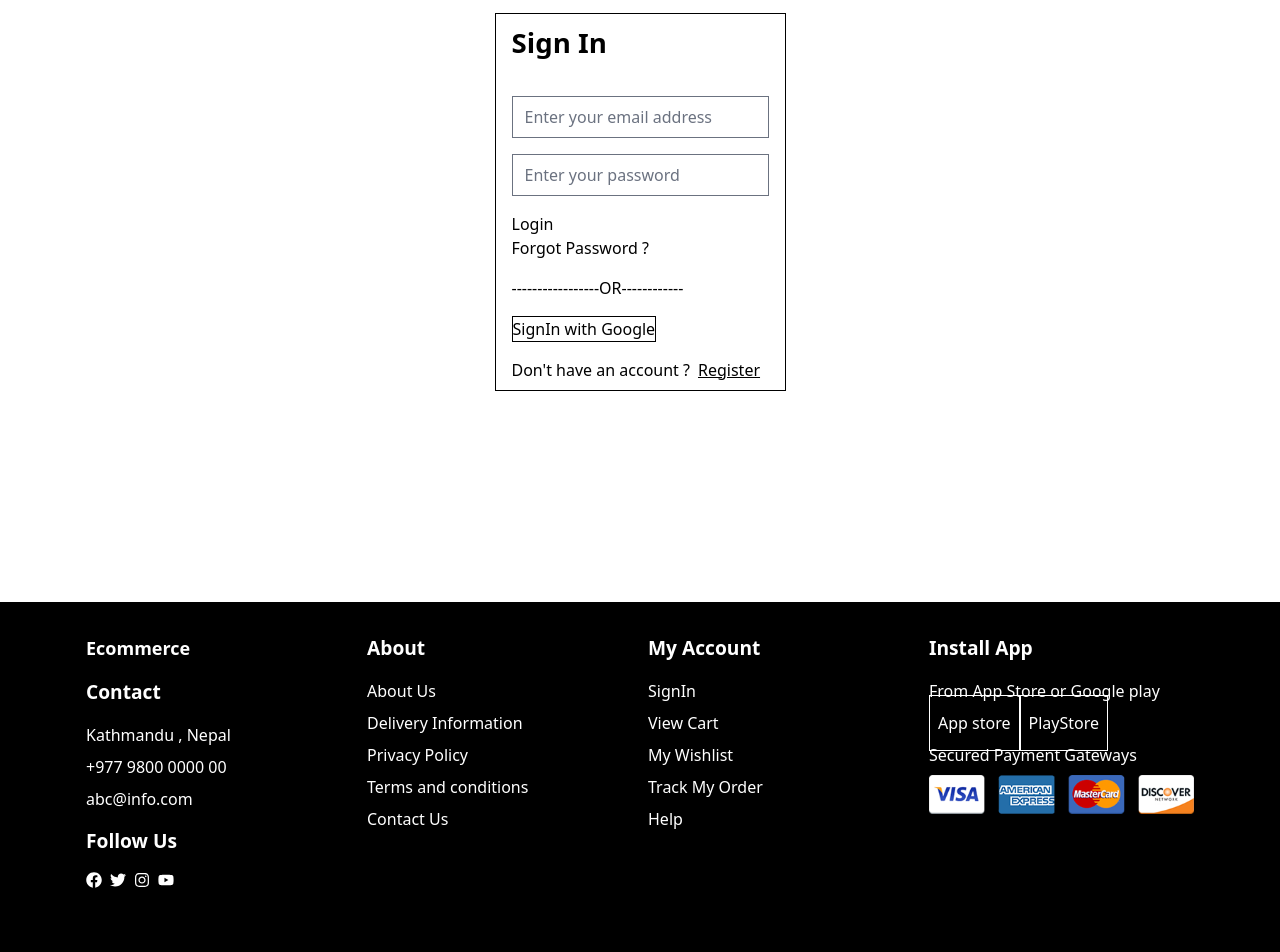
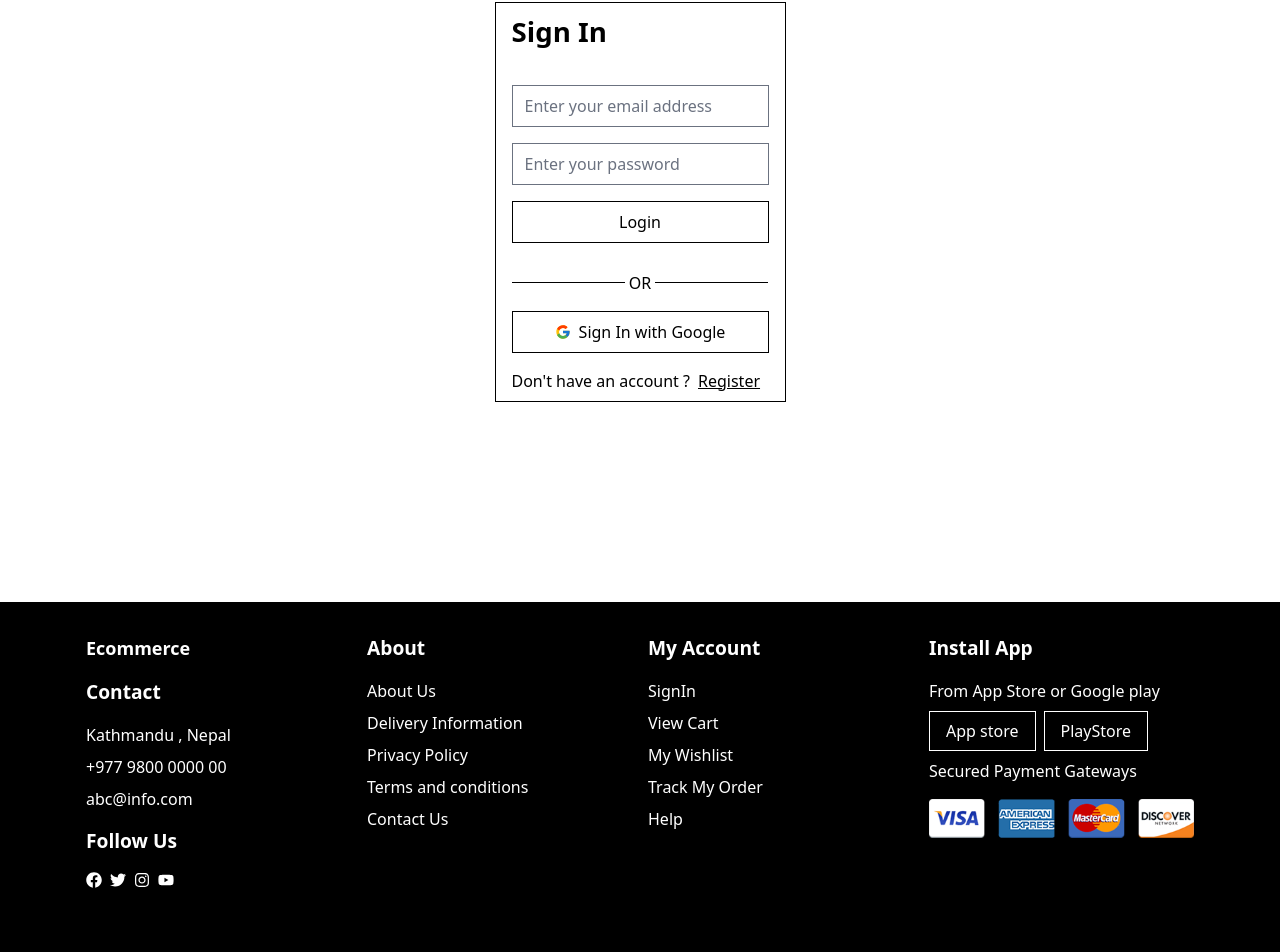
Before and after one commit to Bijaym095/Ecommerce, a React (Vite) app: page /signin in a window 1280 px wide. Shown: the part 298-1250 px from the top of the page. Built offline with nearby package versions, Linux system fonts and the light colour scheme; no server answers.

Commit message:
:lipstick: Styled and updated UI

```diff
--- a/src/common/Footer.tsx
+++ b/src/common/Footer.tsx
@@ -1,5 +1,5 @@
 import { FC } from "react";
-import { Link, NavLink } from "react-router-dom";
+import { NavLink } from "react-router-dom";
 
 import { FaFacebook, FaInstagram, FaTwitter, FaYoutube } from "react-icons/fa";
 
@@ -8,6 +8,8 @@ import Cards from "../assets/images/cards.png";
 import Container from "../common/Container";
 
 const Footer: FC = () => {
+  // todo:  Style google play button and appstore button
+
   const footerTitleStyles = "font-bold text-[1.2rem] capitalize mb-4";
 
   return (
@@ -115,11 +117,11 @@ const Footer: FC = () => {
         <div>
           <h5 className={`${footerTitleStyles}`}>Install App</h5>
 
-          <p className="mb-2">From App Store or Google play</p>
+          <p className="mb-4">From App Store or Google play</p>
 
-          <div className="mb-2">
+          <div className="mb-4 space-x-2">
             <NavLink
-              className="border border-white px-2 py-4"
+              className="border border-white px-4 py-2"
               type="button"
               role="button"
               target="_blank"
@@ -129,7 +131,7 @@ const Footer: FC = () => {
             </NavLink>
 
             <NavLink
-              className="border border-white px-2 py-4"
+              className="border border-white px-4 py-2"
               type="button"
               role="button"
               target="_blank"
@@ -139,7 +141,7 @@ const Footer: FC = () => {
             </NavLink>
           </div>
 
-          <p className="mb-2">Secured Payment Gateways</p>
+          <p className="mb-4">Secured Payment Gateways</p>
 
           <img src={`${Cards}`} alt="cards-alt" />
         </div>
--- a/src/common/Navbar.tsx
+++ b/src/common/Navbar.tsx
@@ -1,4 +1,4 @@
-import { FC, useState } from "react";
+import { useState } from "react";
 import { NavLink } from "react-router-dom";
 import { clsx } from "clsx";
 
@@ -8,7 +8,7 @@ import { FaBars } from "react-icons/fa";
 
 import Container from "../common/Container";
 
-const Navbar: FC = () => {
+const Navbar: React.FC = () => {
   const [isToggled, setIsToggled] = useState<boolean>(false);
 
   const handleToggleNav = () => {
--- a/src/common/ProductCard.tsx
+++ b/src/common/ProductCard.tsx
@@ -1,4 +1,4 @@
-import { FC, useContext } from "react";
+import { useContext } from "react";
 import { useNavigate, Link } from "react-router-dom";
 
 import { AiFillStar } from "react-icons/ai";
@@ -16,13 +16,16 @@ interface ProductCardInterface {
   details: ProductCardDataInterface;
 }
 
-const ProductCard: FC<ProductCardInterface> = ({ details }) => {
+const ProductCard: React.FC<ProductCardInterface> = ({ details }) => {
   const navigate = useNavigate();
   const { user } = useContext(AuthContext);
 
+  //! Handling Addtocart function in case user is logged in or not
+
   const handleAddProductCard = () => {
     if (user) {
-      console.log(user);
+      navigate("/");
+      console.log("Hello world");
     } else {
       navigate("signin");
     }
@@ -30,14 +33,16 @@ const ProductCard: FC<ProductCardInterface> = ({ details }) => {
 
   const getStars = (num: number) => {
     let stars = [];
+
     for (let i = 0; i < num; i++) {
       stars.push(<AiFillStar key={i} />);
     }
+
     return stars;
   };
 
   return (
-    <article className="mb-6 rounded-lg bg-gray-200 p-6 duration-300 hover:shadow-lg">
+    <article className="mb-6 rounded-lg border border-black p-6 duration-300 hover:shadow-lg">
       <div className="mb-2">
         <picture>
           <img
--- a/src/components/Banners.tsx
+++ b/src/components/Banners.tsx
@@ -1,4 +1,3 @@
-import { FC } from "react";
 import { Link } from "react-router-dom";
 
 import Container from "../common/Container";
@@ -16,7 +15,7 @@ interface BannerContentInterface {
   linkTo: string;
 }
 
-const Banners: FC = () => {
+const Banners: React.FC = () => {
   const BANNER_CONTENTS: BannerContentInterface[] = [
     {
       thumbnailImageSrc: BannerImage1,
--- a/src/components/FeaturedProduct.tsx
+++ b/src/components/FeaturedProduct.tsx
@@ -1,11 +1,9 @@
-import { FC } from "react";
-
 import Container from "../common/Container";
 import ProductCard, { ProductCardDataInterface } from "../common/ProductCard";
 
 import ProductImage1 from "../assets/images/banner-2.jpeg";
 
-const FeaturedProduct: FC = () => {
+const FeaturedProduct: React.FC = () => {
   const FEATURED_PRODUCT_DATA: ProductCardDataInterface[] = [
     {
       imgSrc: ProductImage1,
--- a/src/components/Hero.tsx
+++ b/src/components/Hero.tsx
@@ -1,4 +1,3 @@
-import { FC } from "react";
 import { NavLink } from "react-router-dom";
 
 import { Swiper, SwiperSlide } from "swiper/react";
@@ -19,7 +18,7 @@ interface SlideInterface {
   imgSrc: string;
 }
 
-const Hero: FC = () => {
+const Hero: React.FC = () => {
   const HERO_SLIDES_DETAILS: SlideInterface[] = [
     {
       title: "Spring / Summer Collection 2023",
--- a/src/main.tsx
+++ b/src/main.tsx
@@ -1,10 +1,16 @@
 import React from "react";
 import ReactDOM from "react-dom/client";
+
 import App from "./App";
+
 import "./assets/styles/index.css";
+
+import AuthState from "./context/Auth/AuthState";
 
 ReactDOM.createRoot(document.getElementById("root") as HTMLElement).render(
   <React.StrictMode>
-    <App />
+    <AuthState>
+      <App />
+    </AuthState>
   </React.StrictMode>
 );
--- a/src/pages/Signin.tsx
+++ b/src/pages/Signin.tsx
@@ -1,7 +1,9 @@
-import { FC, useContext, useEffect } from "react";
-import { Link } from "react-router-dom";
+import { useContext, useEffect } from "react";
+import { Link, Navigate } from "react-router-dom";
 
 import { SubmitHandler, useForm } from "react-hook-form";
+
+import { FcGoogle } from "react-icons/fc";
 
 import {
   GoogleAuthProvider,
@@ -19,7 +21,7 @@ interface LoginValues {
   password: string;
 }
 
-const Signin: FC = () => {
+const Signin: React.FC = () => {
   const { setUser } = useContext(AuthContext);
   const { register, handleSubmit, reset } = useForm<LoginValues>();
 
@@ -45,7 +47,7 @@ const Signin: FC = () => {
       const result = await signInWithPopup(auth, provider);
       console.log("Created a user with GooglePopUp");
     } catch (err) {
-      console.log("Error while signingup with google", err);
+      console.warn("Error while signingup with google", err);
     }
   };
 
@@ -65,9 +67,13 @@ const Signin: FC = () => {
     <div className="grid h-screen place-items-center">
       <div className="border border-black px-4 py-2">
         <h2 className="section-title">Sign In</h2>
-        <form className="space-y-4" onSubmit={handleSubmit(handleLoginSubmit)}>
+        <form
+          className="mb-6 space-y-4"
+          onSubmit={handleSubmit(handleLoginSubmit)}
+        >
           <div>
             <input
+              className="w-full"
               {...register("email")}
               type="email"
               placeholder="Enter your email address"
@@ -77,6 +83,7 @@ const Signin: FC = () => {
 
           <div>
             <input
+              className="w-full"
               {...register("password")}
               type="password"
               placeholder="Enter your password"
@@ -84,17 +91,26 @@ const Signin: FC = () => {
             />
           </div>
 
-          <button>Login</button>
+          <button className="block w-full border border-black py-2">
+            Login
+          </button>
         </form>
-        <a href="#">Forgot Password ?</a>
 
-        <div className="my-4">-----------------OR------------</div>
+        {/* divider */}
+        <div className="mb-4 mt-6 flex items-center gap-1 pt-1">
+          <div className="h-[1px] w-full bg-black"></div>
+          OR
+          <div className="h-[1px] w-full bg-black"></div>
+        </div>
+        {/* divider */}
 
         <button
           onClick={handleGoogleSignIn}
-          className="mb-4 border border-black text-center"
+          className="mb-4 block w-full border border-black py-2 text-center"
         >
-          SignIn with Google
+          <span className="flex items-center justify-center gap-2">
+            <FcGoogle /> Sign In with Google
+          </span>
         </button>
 
         <p>
--- a/src/pages/Signup.tsx
+++ b/src/pages/Signup.tsx
@@ -1,4 +1,4 @@
-import { FC } from "react";
+import { useNavigate } from "react-router-dom";
 import { SubmitHandler, useForm } from "react-hook-form";
 
 import { createUserWithEmailAndPassword } from "firebase/auth";
@@ -10,8 +10,9 @@ type SignUpFormValues = {
   confirmPassword: string;
 };
 
-const Signup: FC = () => {
+const Signup: React.FC = () => {
   const { register, handleSubmit, reset } = useForm<SignUpFormValues>();
+  const navigate = useNavigate();
 
   const onSubmit: SubmitHandler<SignUpFormValues> = async (data) => {
     if (data.password === data.confirmPassword) {
@@ -30,11 +31,12 @@ const Signup: FC = () => {
     }
 
     reset();
+    navigate("/signin");
   };
 
   return (
     <div className="grid h-screen place-items-center">
-      <div className="border border-black px-4 py-2">
+      <div className="border border-black px-6 py-4">
         <h2 className="section-title"> Sign Up</h2>
 
         <form className="space-y-4" onSubmit={handleSubmit(onSubmit)}>
@@ -68,9 +70,12 @@ const Signup: FC = () => {
             />
           </div>
 
-          <div>
-            <button type="submit">Sign Up</button>
-          </div>
+          <button
+            className="mt-6 block w-full border border-black py-2 "
+            type="submit"
+          >
+            Sign Up
+          </button>
         </form>
       </div>
     </div>
--- a/src/routes/Root.tsx
+++ b/src/routes/Root.tsx
@@ -1,10 +1,9 @@
-import { FC } from "react";
 import { Outlet } from "react-router-dom";
 
 import Navbar from "../common/Navbar";
 import Footer from "../common/Footer";
 
-const RootLayout: FC = () => {
+const RootLayout: React.FC = () => {
   return (
     <>
       <Navbar />
```
Also changed, not shown: src/common/Container.tsx (+2 -5 lines).
